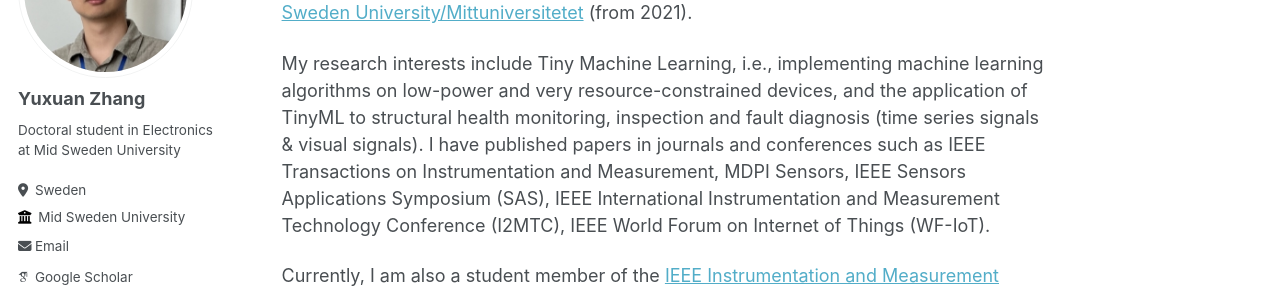
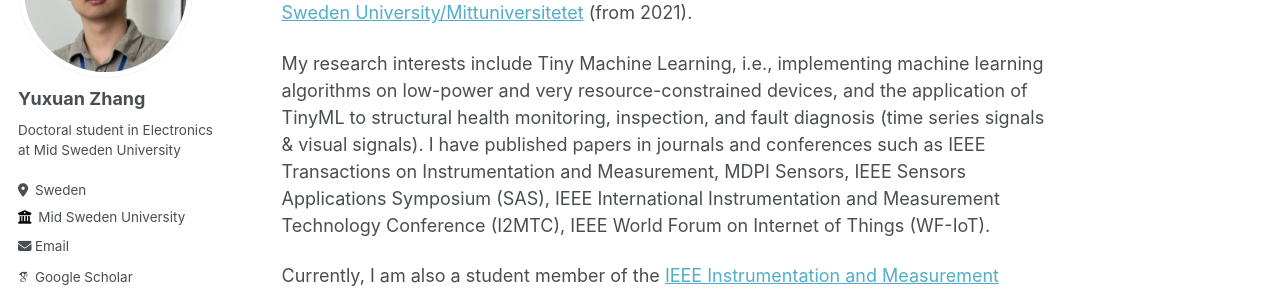
Before and after one commit to YuxuanZhang-96/YuxuanZhang-96.github.io, a Jekyll site: the page built from _pages/about.md, in a window 1280 px wide and 900 px high. Shown: the part 203-496 px from the top of the window. Built offline with Jekyll 4.4.1, drawn with Linux system fonts in a browser that asks for light colours; some web fonts are replaced.

```diff
--- a/_pages/about.md
+++ b/_pages/about.md
@@ -9,7 +9,7 @@ redirect_from:
 I am currently a PhD student in electronics at the
 [Department of Computer and Electrical Engineering (DET)](https://www.miun.se/en/meet-mid-sweden-university/Organisation/departments/det/) and [Sensible Things that Communicate (STC) Research Centre](https://www.miun.se/en/Research/research-centers/stc/) at [Mid Sweden University/Mittuniversitetet](https://www.miun.se/en/) (from 2021).
 
-My research interests include Tiny Machine Learning, i.e., implementing machine learning algorithms on low-power and very resource-constrained devices, and the application of TinyML to structural health monitoring, inspection and fault diagnosis (time series signals & visual signals).  I have published papers in journals and conferences such as IEEE Transactions on Instrumentation and Measurement, MDPI Sensors, IEEE Sensors Applications Symposium (SAS), IEEE International Instrumentation and Measurement Technology Conference (I2MTC), IEEE World Forum on Internet of Things (WF-IoT).
+My research interests include Tiny Machine Learning, i.e., implementing machine learning algorithms on low-power and very resource-constrained devices, and the application of TinyML to structural health monitoring, inspection, and fault diagnosis (time series signals & visual signals).  I have published papers in journals and conferences such as IEEE Transactions on Instrumentation and Measurement, MDPI Sensors, IEEE Sensors Applications Symposium (SAS), IEEE International Instrumentation and Measurement Technology Conference (I2MTC), IEEE World Forum on Internet of Things (WF-IoT).
 
 Currently, I am also a student member of the [IEEE Instrumentation and Measurement Society](https://ieee-ims.org/).
 
```
